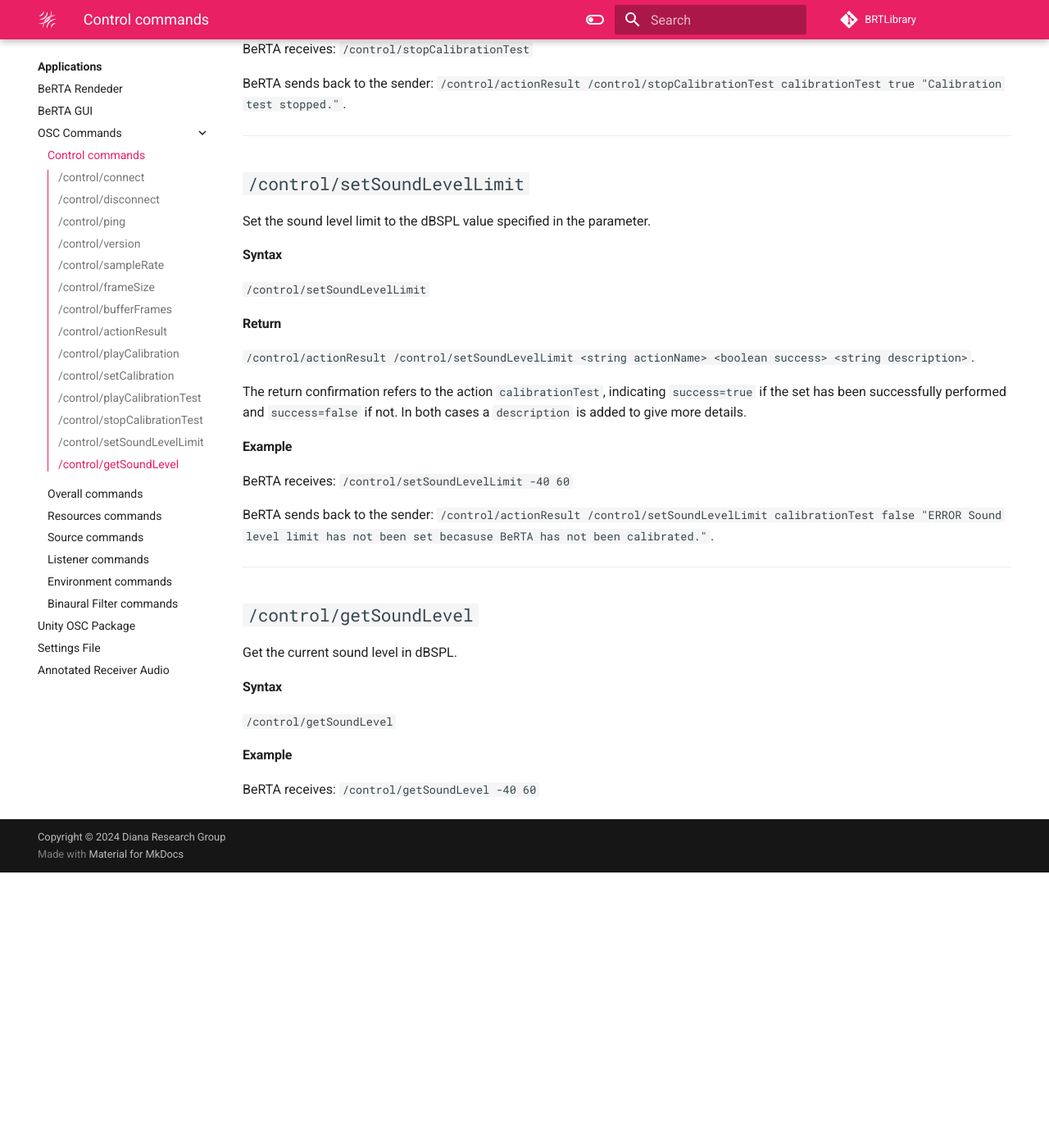
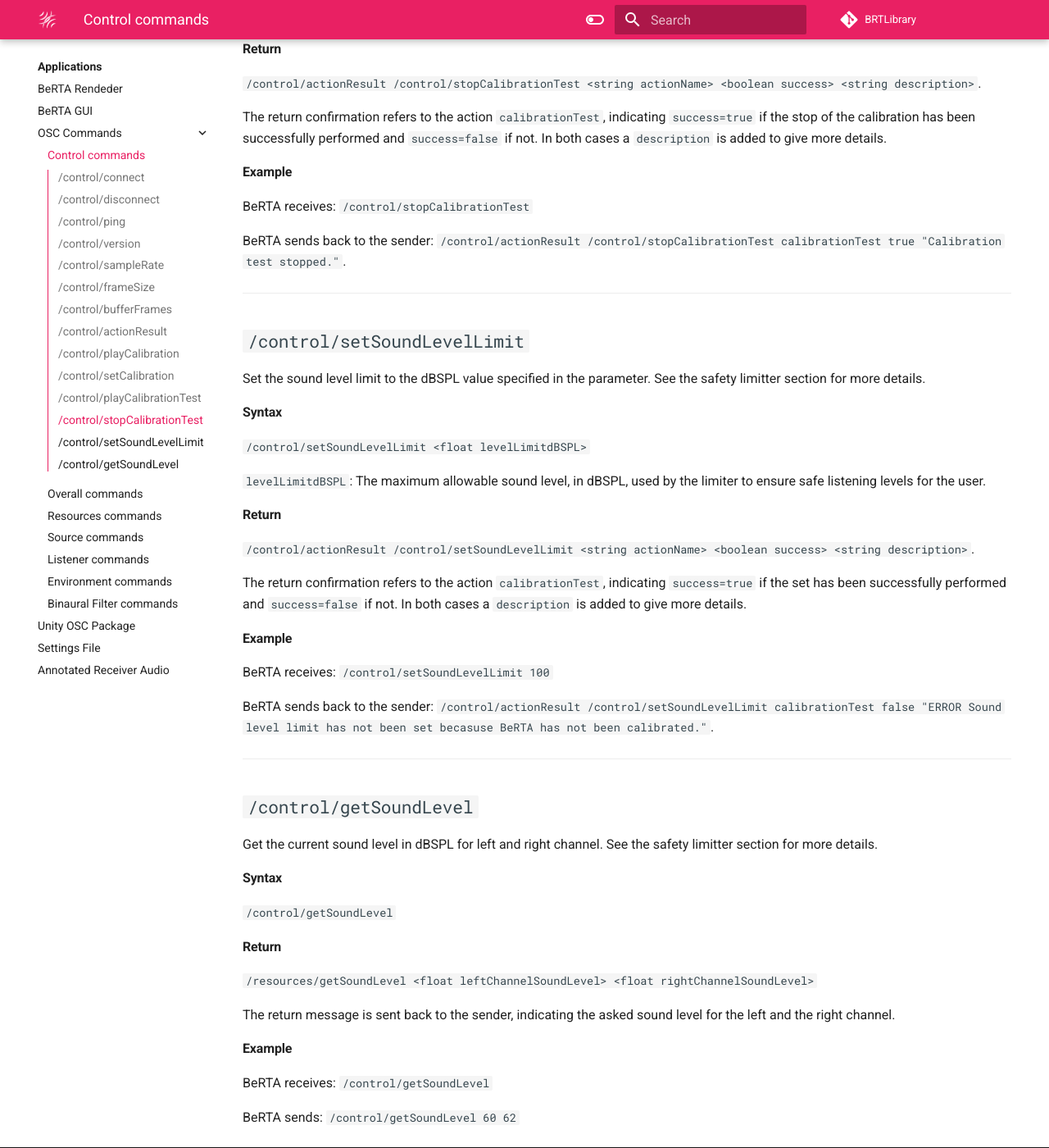
Before and after one commit to GrupoDiana/BRT-Documentation, an MkDocs documentation site: the page built from docs/osc/control.md, in a window 1280 px wide and 1400 px high, scrolled down 6299 px. Shown: the whole window at 82% size. Built offline with MkDocs 1.6.1 and Material for MkDocs 9.7.7, drawn with Linux system fonts in a browser that asks for light colours; comment, search, counter and statistics services are not loaded; before the commit the page ends 7363 px from its top, so only the background shows below that; some of the changed text lies outside the part shown.

Commit message:
fix: errors in description of calibration OSC messages fixed

```diff
--- a/docs/osc/control.md
+++ b/docs/osc/control.md
@@ -204,7 +204,9 @@
 
 #### Syntax
 
-`/control/playCalibration <float dBFS>`
+`/control/playCalibration <float leveldBFS>`
+
+`leveldBFS`: The signal level at which the calibration audio was played, measured in dBFS.
 
 #### Return
 
@@ -227,7 +229,11 @@
 
 #### Syntax
 
-`/control/setCalibration <float dBFS> <float dBSPL>`
+`/control/setCalibration <float leveldBFS> <float leveldBSPL>`
+
+`leveldBFS`: The signal level at which the calibration audio was played, measured in dBFS.
+
+`leveldBSPL`: The output sound level measured at the headphones (expressed in dBSPL) when the system is calibrated and delivering the dBFS specified in the leveldBFS parameter.
 
 #### Return
 
@@ -250,7 +256,9 @@
 
 #### Syntax
 
-`/control/playCalibrationTest <float dBFS> <float dBSPL>`
+`/control/playCalibrationTest  <float leveldBSPL>`
+
+`leveldBSPL`: The signal level (in dBSPL) measured at the headphones when reproducing the calibration audio.
 
 #### Return
 
@@ -262,7 +270,7 @@
 
 BeRTA receives: `/control/playCalibrationTest 80`
 
-BeRTA sends back to the sender: `/control/actionResult /control/playCalibrationTest calibrationTest true "Calibration done with -40 dB FS and 60 dB SPL."`.
+BeRTA sends back to the sender: `/control/actionResult /control/playCalibrationTest calibrationTest false "ERROR BeRTA has not been calibrated yet"`.
 
 <!----------------------------------------------------------------------------------->
 ---
@@ -292,11 +300,13 @@
 
 ## `/control/setSoundLevelLimit`
 
-Set the sound level limit to the dBSPL value specified in the parameter.
+Set the sound level limit to the dBSPL value specified in the parameter. See the safety limitter section for more details.
 
 #### Syntax
 
-`/control/setSoundLevelLimit`
+`/control/setSoundLevelLimit <float levelLimitdBSPL>`
+
+`levelLimitdBSPL`: The maximum allowable sound level, in dBSPL, used by the limiter to ensure safe listening levels for the user.
 
 #### Return
 
@@ -306,7 +316,7 @@
 
 #### Example
 
-BeRTA receives: `/control/setSoundLevelLimit -40 60`
+BeRTA receives: `/control/setSoundLevelLimit 100`
 
 BeRTA sends back to the sender: `/control/actionResult /control/setSoundLevelLimit calibrationTest false "ERROR Sound level limit has not been set becasuse BeRTA has not been calibrated."`.
 
@@ -315,12 +325,20 @@
 
 ## `/control/getSoundLevel`
 
-Get the current sound level in dBSPL.
+Get the current sound level in dBSPL for left and right channel. See the safety limitter section for more details.
 
 #### Syntax
 
 `/control/getSoundLevel`
 
+#### Return
+
+`/resources/getSoundLevel <float leftChannelSoundLevel> <float rightChannelSoundLevel>`
+
+The return message is sent back to the sender, indicating the asked sound level for the left and the right channel.
+
 #### Example
 
-BeRTA receives: `/control/getSoundLevel -40 60`
+BeRTA receives: `/control/getSoundLevel`
+
+BeRTA sends: `/control/getSoundLevel 60 62`
```
